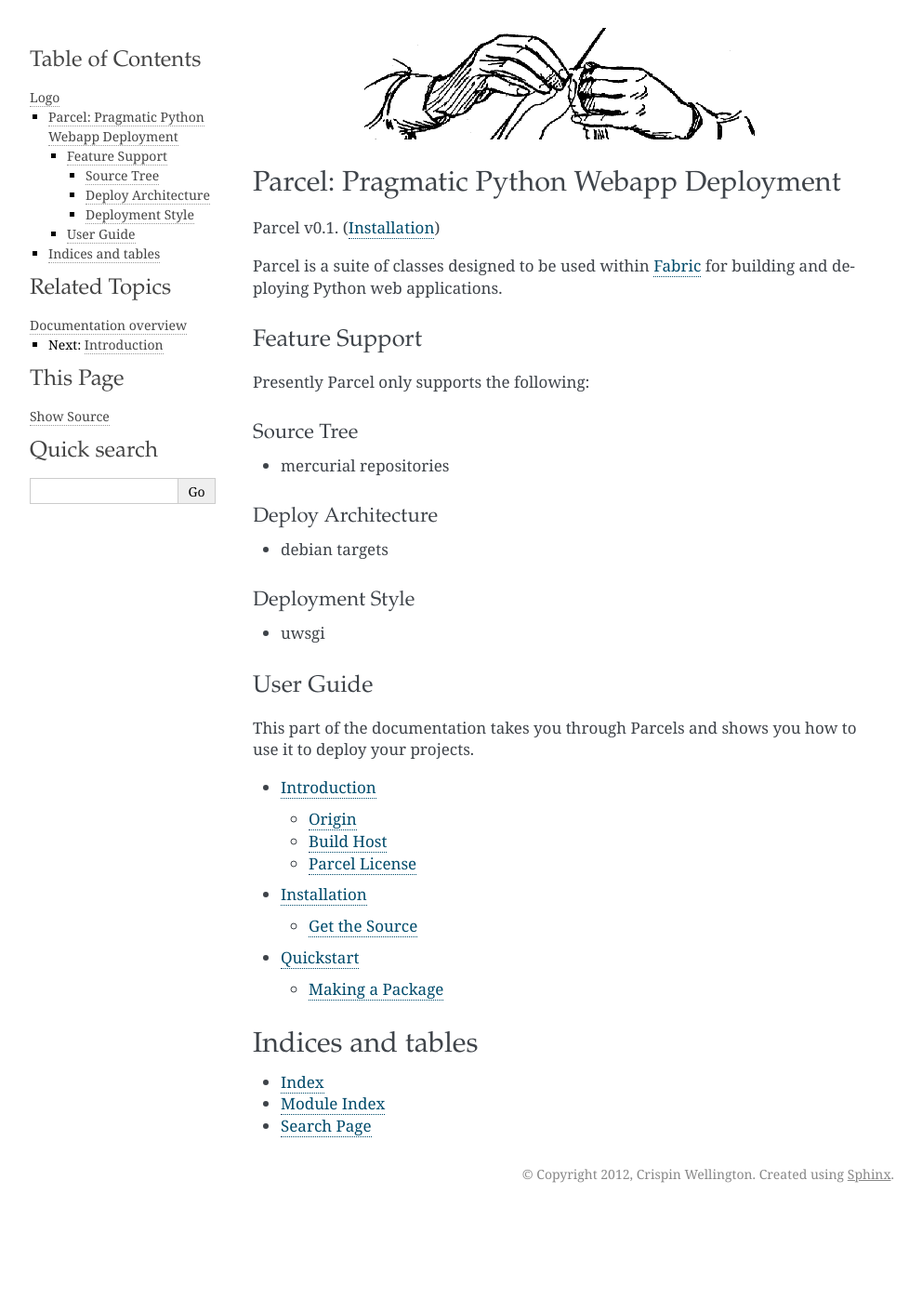
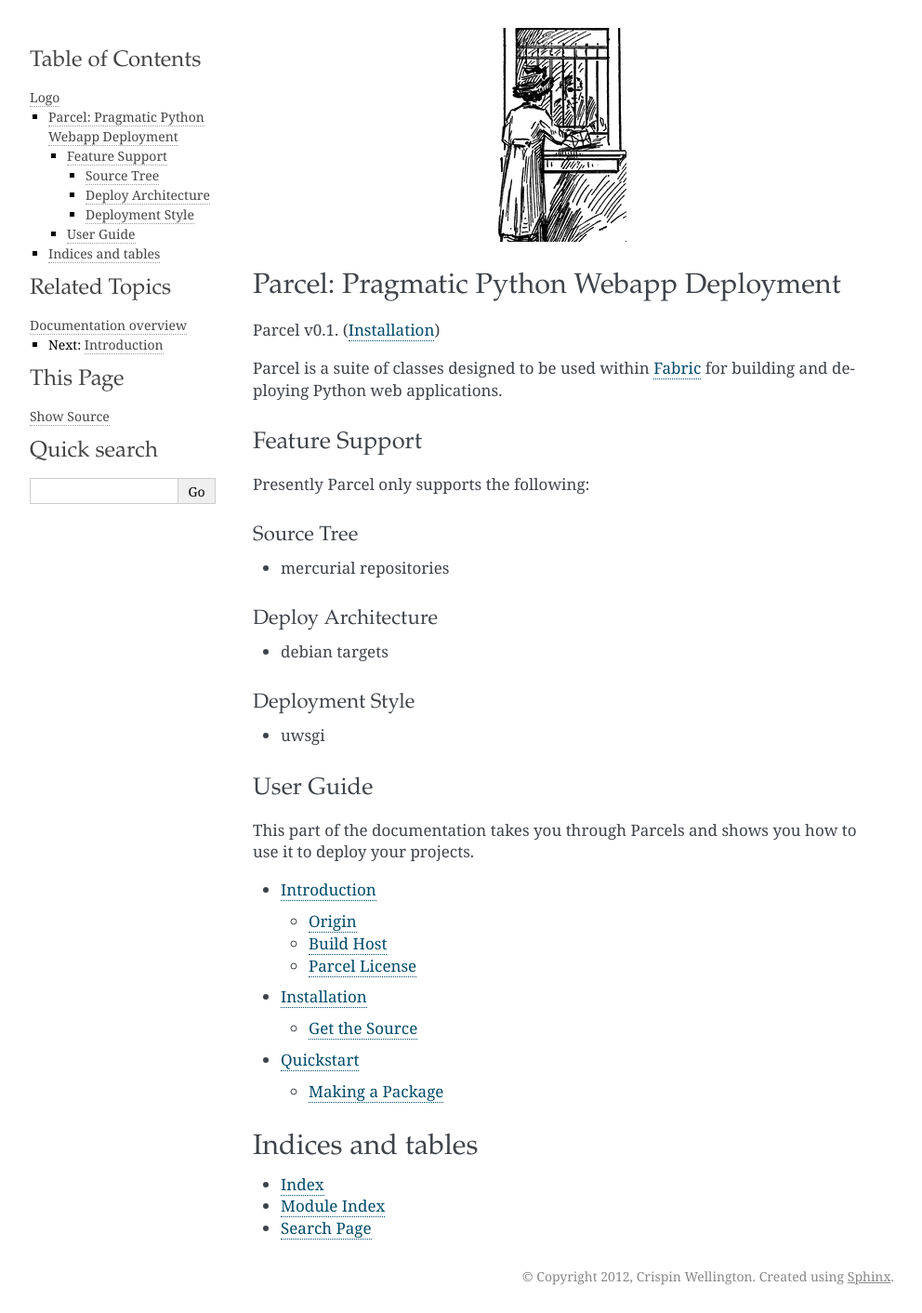
Before and after one commit to phspagiari/parcel, a Sphinx documentation site: the page built from docs/index.rst, in a window 1280 px wide. Shown: the whole page at 93% size, without its empty margins (148-1140 px from the left). Built offline with Sphinx 7.4.7, drawn with Linux system fonts in a browser that asks for light colours; before the commit the page ends 1302 px from its top, so only the background shows below that.

Commit message:
tabs spaces

```diff
--- a/docs/conf.py
+++ b/docs/conf.py
@@ -98,7 +98,8 @@
 # further.  For a list of options available for each theme, see the
 # documentation.
 html_theme_options = {
-    'index_logo':'sewing.gif'
+    'index_logo':'parcel.gif',
+    'index_logo_height':'230px'
 }
 
 # Add any paths that contain custom themes here, relative to this directory.
```
Also changed, not shown: 1 other file.
